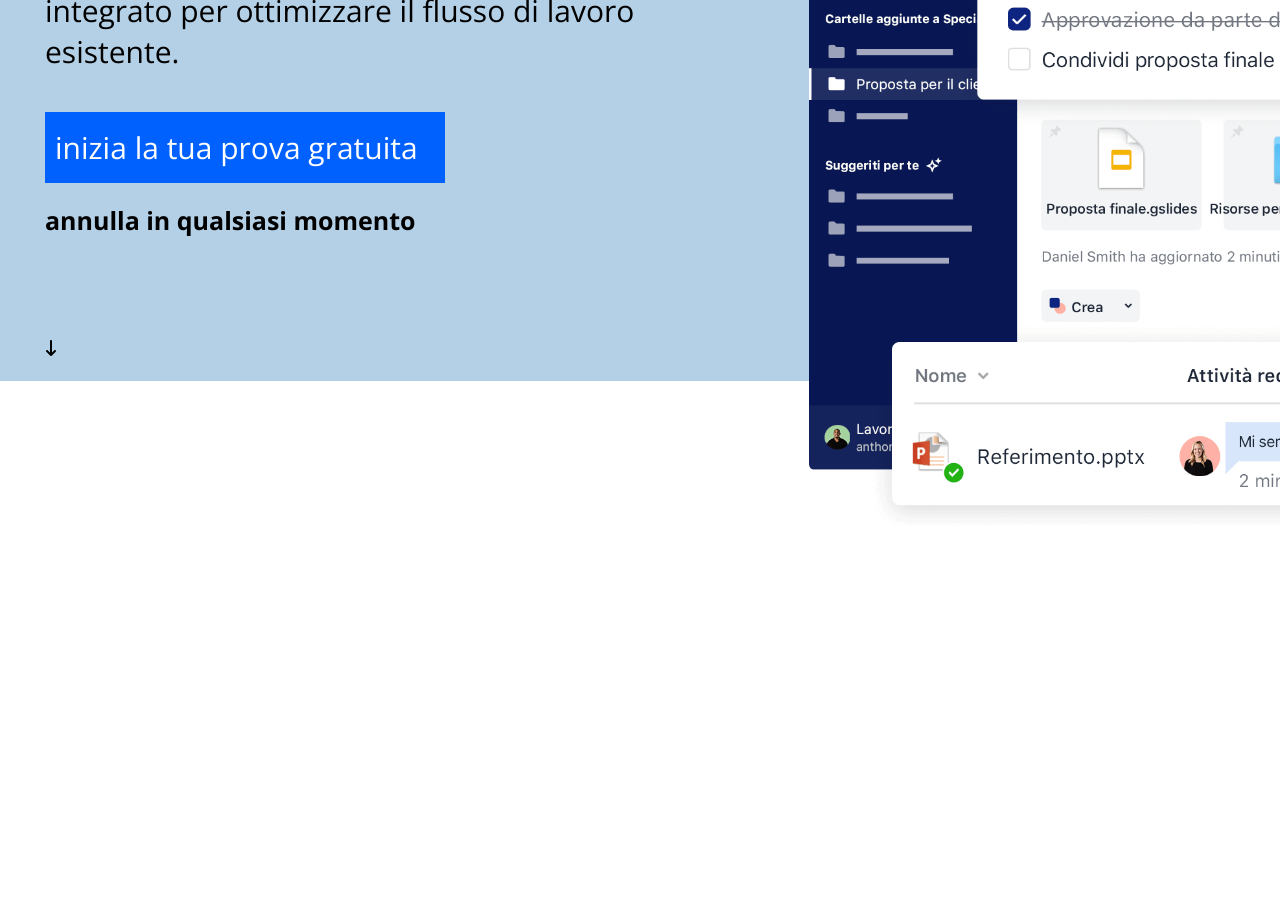
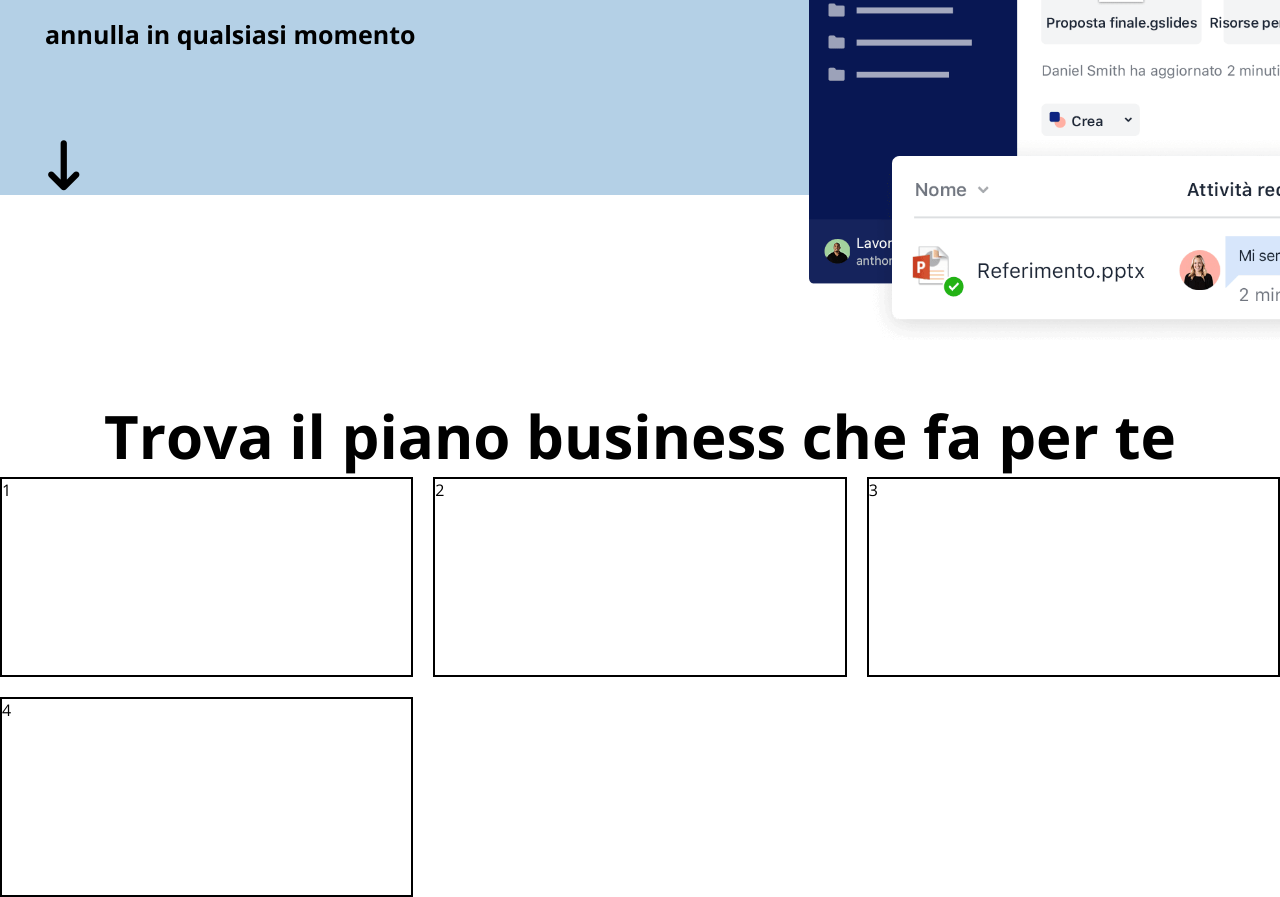
Before and after one commit to willymariino/htmlcss-dropbox, a plain HTML site: page index.html in a window 1280 px wide. Shown: the part 846-1743 px from the top of the page. Before the commit the page ends 1377 px from the top, so only its background shows below. Drawn offline with nearby package versions, Linux system fonts and the light colour scheme.

Commit message:
added columns

```diff
--- a/index.html
+++ b/index.html
@@ -129,8 +129,25 @@
         </div>
 
 
+    </section>
+
+    <section>
+
+        <h2 class="business-plan"> Trova il piano business che fa per te</h2>
+
+        <div class="container-3">
+
+            <div class="products">
+
+                <div class="product-item"> 1 </div>
+                <div class="product-item"> 2 </div>
+                <div class="product-item"> 3 </div>
+                <div class="product-item"> 4 </div>
 
 
+            </div>
+
+        </div>
 
 
 
--- a/style.css
+++ b/style.css
@@ -107,13 +107,16 @@ li a {
 
 /* fine header */
 
+
+
 /* bg jumbotron */
 
 .main-title {
     font-size: 80px;
     text-align: center;
     max-width: 1050px;
-    margin: 118px auto;
+    padding-top: 118px auto;
+    padding-bottom: 50px;
 }
 
 #jumbotron {
@@ -174,9 +177,8 @@ li a {
 /* info box accanto a immagine */
 
 .arrow-down {
-    margin-top: 100px;
-    width: 100px;
-    height: 100px;
+    margin-top: 80px;
+    font-size: 50px;
 }
 
 /* annulla in qualsiasi momento */
@@ -187,3 +189,29 @@ strong {
 }
 
 /* annulla in qualsiasi momento */
+
+
+
+/* fine jumbotron */
+
+/* sezione piani di businees */
+
+.business-plan {
+    padding-top: 200px;
+    text-align: center;
+    font-size: 60px;
+}
+
+main .products {
+    display: flex;
+    flex-wrap: wrap;
+    gap: 20px;
+}
+
+main .products>div {
+    width: calc((100% - 40px) / 3);
+    flex-shrink: 0;
+    height: 200px;
+    border: 2px solid black;
+
+}
```
